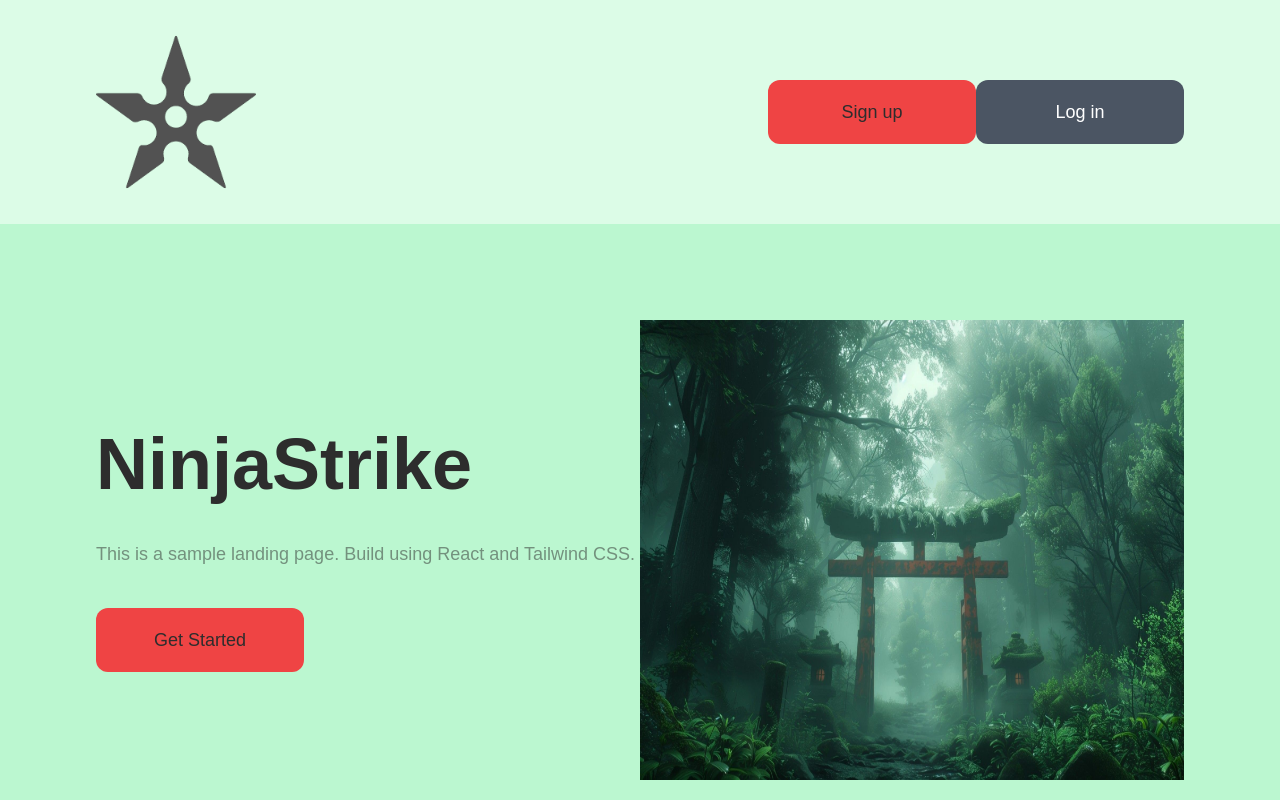
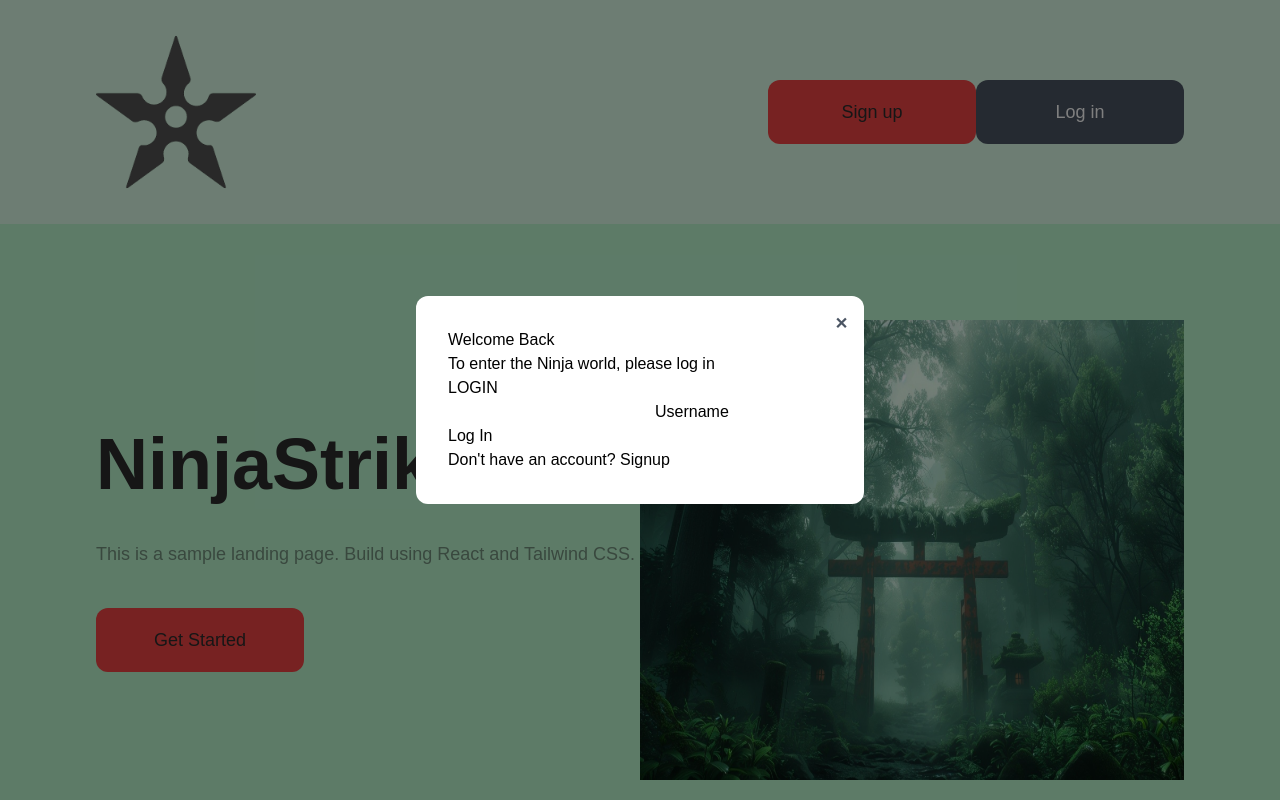
Before and after one commit to alesurankar/ninja_world_react, a React (Create React App) app: page / in a window 1280 px wide. Both pictures are taken after a click on the element "Sign up". Shown: the top 800 px of the page. Built offline with nearby package versions, Linux system fonts and the light colour scheme; the HTML template or start-up script is replaced by a standard one.

Commit message:
making an simple Modal Form for login and signup

```diff
--- /dev/null
+++ b/src/api/auth.ts
@@ -0,0 +1,33 @@
+const API = { // Exporting an object named API
+  async login(username: string) { // async function to handle login
+    const res = await fetch("/login", { // making a POST request to /login
+      method: "POST", // HTTP method
+      headers: { "Content-Type": "application/json" }, // setting content type to JSON
+      body: JSON.stringify({ username }), // sending username in the request body
+    });
+
+    if (!res.ok) { // checking if the response is not ok
+      const err = await res.json(); // parsing the error response
+      throw new Error(err.detail?.[0]?.msg || "Login failed"); // throwing an error with the message
+    }
+
+    return res.json(); // returning the parsed JSON response
+  },
+
+  async signup(username: string) { // async function to handle signup
+    const res = await fetch("/signup", { // making a POST request to /signup
+      method: "POST", // HTTP method
+      headers: { "Content-Type": "application/json" }, // setting content type to JSON
+      body: JSON.stringify({ username }), // sending username in the request body
+    });
+
+    if (!res.ok) { // checking if the response is not ok
+      const err = await res.json(); // parsing the error response
+      throw new Error(err.detail?.[0]?.msg || "Signup failed"); // throwing an error with the message
+    }
+
+    return this.login(username); // calling login function after successful signup
+  },
+};
+
+export default API;
--- /dev/null
+++ b/src/components/AuthForm.tsx
@@ -0,0 +1,92 @@
+import { useState } from "react";
+import API from "../api/auth";
+
+const AuthForm = () => {
+  const [mode, setMode] = useState<"login" | "signup">("login"); // the type is restricted to "login" or "signup", defaulting to "login".
+  const [username, setUsername] = useState(""); // state to hold the username input
+  const [error, setError] = useState<string | null>(null); // state to hold error messages
+  const [loading, setLoading] = useState(false); // state to indicate loading status
+
+  const handleSubmit = async (e: React.FormEvent) => { // function to handle form submission
+    e.preventDefault(); // prevent default form submission behavior
+    setError(null); // reset any previous errors
+    setLoading(true); // set loading state to true
+
+    try {
+      if (mode === "login") {
+        await API.login(username);
+      } else {
+        await API.signup(username);
+      }
+
+      console.log("Success!");
+      // navigate("/home") later
+    } catch (err: any) { // catch any errors
+      setError(err.message); // set the error message
+    } finally { // finally block to execute after try/catch
+      setLoading(false); // set loading state to false
+    }
+  };
+
+  return (
+    <div className={`form-box ${mode}`}>
+
+    {/* Form Container with dynamic class based on mode */}
+      <div className="form-details">
+        <h2>{mode === "login" ? "Welcome Back" : "Create Account"}</h2>
+        <p>
+          {mode === "login"
+            ? "To enter the Ninja world, please log in"
+            : "To become a part of the Ninja world, please sign up"}
+        </p>
+      </div>
+
+      <div className="form-content">
+        <h2>{mode === "login" ? "LOGIN" : "SIGN UP"}</h2>
+
+        <form onSubmit={handleSubmit}>
+          <div className="input-field">
+            <input
+              type="text"
+              value={username}
+              onChange={(e) => setUsername(e.target.value)}
+              required
+            />
+            <label>Username</label>
+          </div>
+
+          {mode === "signup" && (
+            <div className="policy-text">
+              <input type="checkbox" required />
+              <label>
+                I agree to the <a href="#">Terms & Conditions</a>
+              </label>
+            </div>
+          )}
+
+          <button type="submit" disabled={loading}>
+            {loading ? "Loading..." : mode === "login" ? "Log In" : "Sign Up"}
+          </button>
+        </form>
+
+        {error && <p className="error">{error}</p>}
+
+        <div className="bottom-link">
+          {mode === "login" ? (
+            <>
+              Don't have an account?{" "}
+              <a onClick={() => setMode("signup")}>Signup</a>
+            </>
+          ) : (
+            <>
+              Already have an account?{" "}
+              <a onClick={() => setMode("login")}>Login</a>
+            </>
+          )}
+        </div>
+      </div>
+    </div>
+  );
+};
+
+export default AuthForm;
--- /dev/null
+++ b/src/components/AuthModal.tsx
@@ -0,0 +1,27 @@
+import AuthForm from './AuthForm';
+
+interface Props {
+  onClose: () => void;
+}
+
+const AuthModal = ({ onClose }: Props) => { {/* Auth modal component with onClose prop */}
+  return (
+    <div className="fixed inset-0 z-50 flex items-center justify-center bg-black bg-opacity-50">
+      {/* Modal box */}
+      <div className="bg-white rounded-xl p-8 relative w-full max-w-md">
+        {/* Close button */}
+        <button
+          className="absolute top-4 right-4 text-gray-600 hover:text-black font-bold"
+          onClick={onClose}
+        >
+          ✕
+        </button>
+
+        {/* Auth form */}
+        <AuthForm />
+      </div>
+    </div>
+  );
+};
+
+export default AuthModal;
--- a/src/components/Navbar.tsx
+++ b/src/components/Navbar.tsx
@@ -1,21 +1,26 @@
+import { useState } from 'react';
 import { Logo1 } from '../assets/images/images'
 import Button from './Button'
-import axios from 'axios'; //////////////// import axios for HTTP requests
+import AuthForm from './AuthForm'
+import AuthModal from './AuthModal';
+//import axios from 'axios'; //////////////// import axios for HTTP requests
 
 const Navbar = () => {
+    const [showAuth, setShowAuth] = useState(false); // trak if AcuthForm is visible
+    const [showAuthModal, setShowAuthModal] = useState(false); // track if AuthModal is visible
 
-    const handleRunTestDB = async () => { /////////// function to handle TestDB run
-        try {
-            const response = await axios.get('http://localhost:4000/api/v1/run-test-db');
-            console.log(response.data);
-        } catch (error) {
-            console.error('Error running TestDB:', error);
-        }
-    };
+    // const handleRunTestDB = async () => { /////////// function to handle TestDB run
+    //     try {
+    //         const response = await axios.get('http://localhost:4000/api/v1/run-test-db');
+    //         console.log(response.data);
+    //     } catch (error) {
+    //         console.error('Error running TestDB:', error);
+    //     }
+    // };
 
     return (
         <nav className='w-screen p-8 bg-green-100 lg:px-24 lg:py-8 lg:flex lg:items-center lg:justify-between'>
-            {/* Logo Section - Always visible */}
+            {/* Logo Section */}
             <div className='shrink-0 w-40 cursor-pointer'>
                 <img
                     className='w-full h-full'
@@ -24,23 +29,30 @@ const Navbar = () => {
                 />
             </div>
 
-            {/* Authentication Buttons - Hidden on mobile, visible on desktop */}
+            {/* Auth Buttons */}
             <div className='hidden lg:flex items-center justify-between'>
-                {/* Sign Up Button - Transparent with hover effect */}
+
                 <Button
                     title='Sign up'
                     mainClassName='bg-red-500 hover:bg-red-600'
                     titleClassName='hover:text-whiteColor'
+                    /*onClick={() => setShowAuth(true)}*/ // show AuthForm
+                    onClick={() => setShowAuthModal(true)} // show AuthForm
                 />
 
-                {/* Log In Button - Red background with hover effect */}
                 <Button
                     title='Log in'
                     mainClassName='bg-gray-600 hover:bg-gray-800'
                     titleClassName='text-whiteColor'
-                    onClick={handleRunTestDB} /////////// attach onClick handler to Log In button
+                    /*onClick={() => setShowAuth(true)}*/ // show AuthForm
+                    onClick={() => setShowAuthModal(true)} // show AuthForm
+                    //onClick={handleRunTestDB} /////////// attach onClick handler to Log In button
                 />
             </div>
+            {/*{showAuth && <AuthForm />}*/}
+
+            {/* Modal */}
+            {showAuthModal && <AuthModal onClose={() => setShowAuthModal(false)} />}
         </nav>
     )
 }
```
